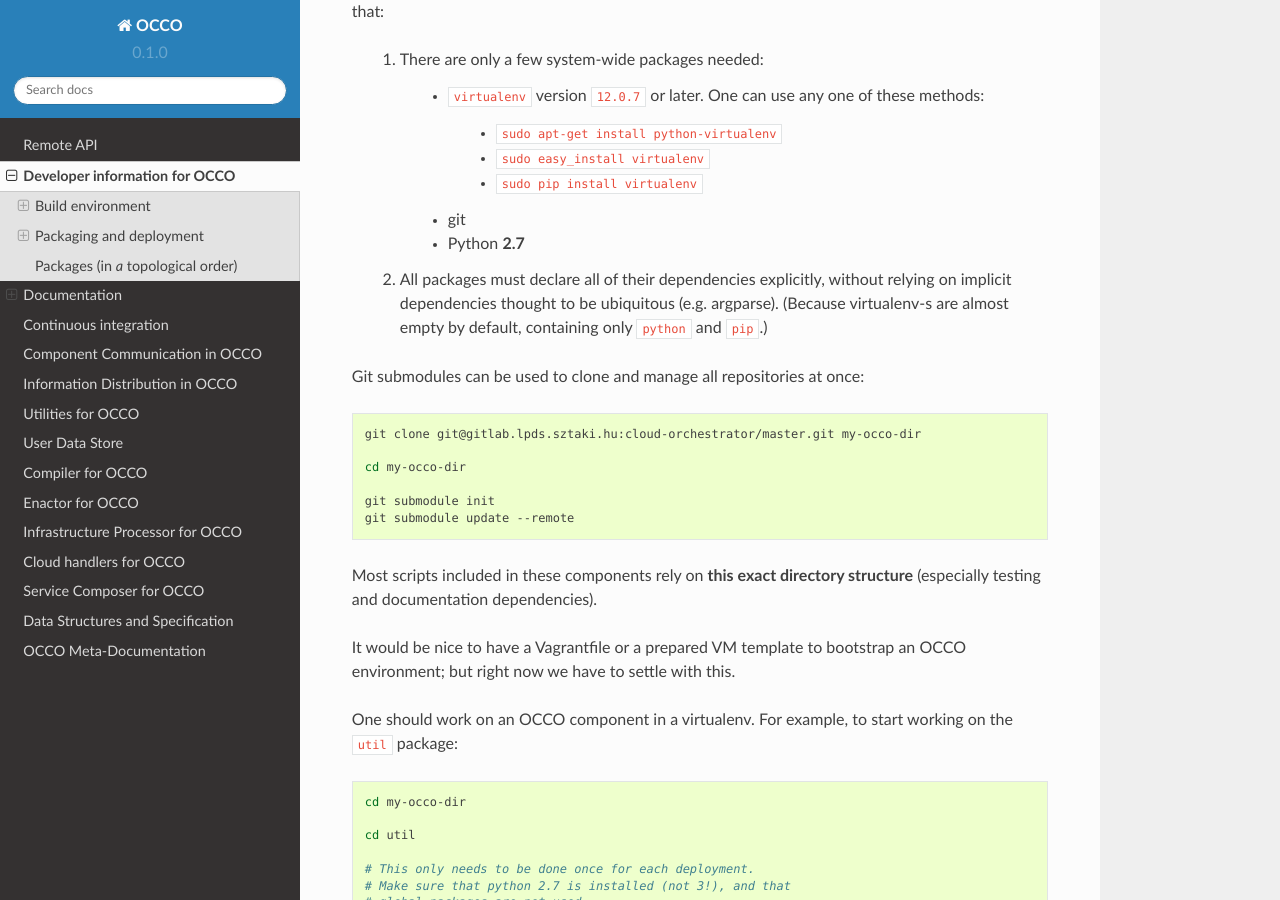
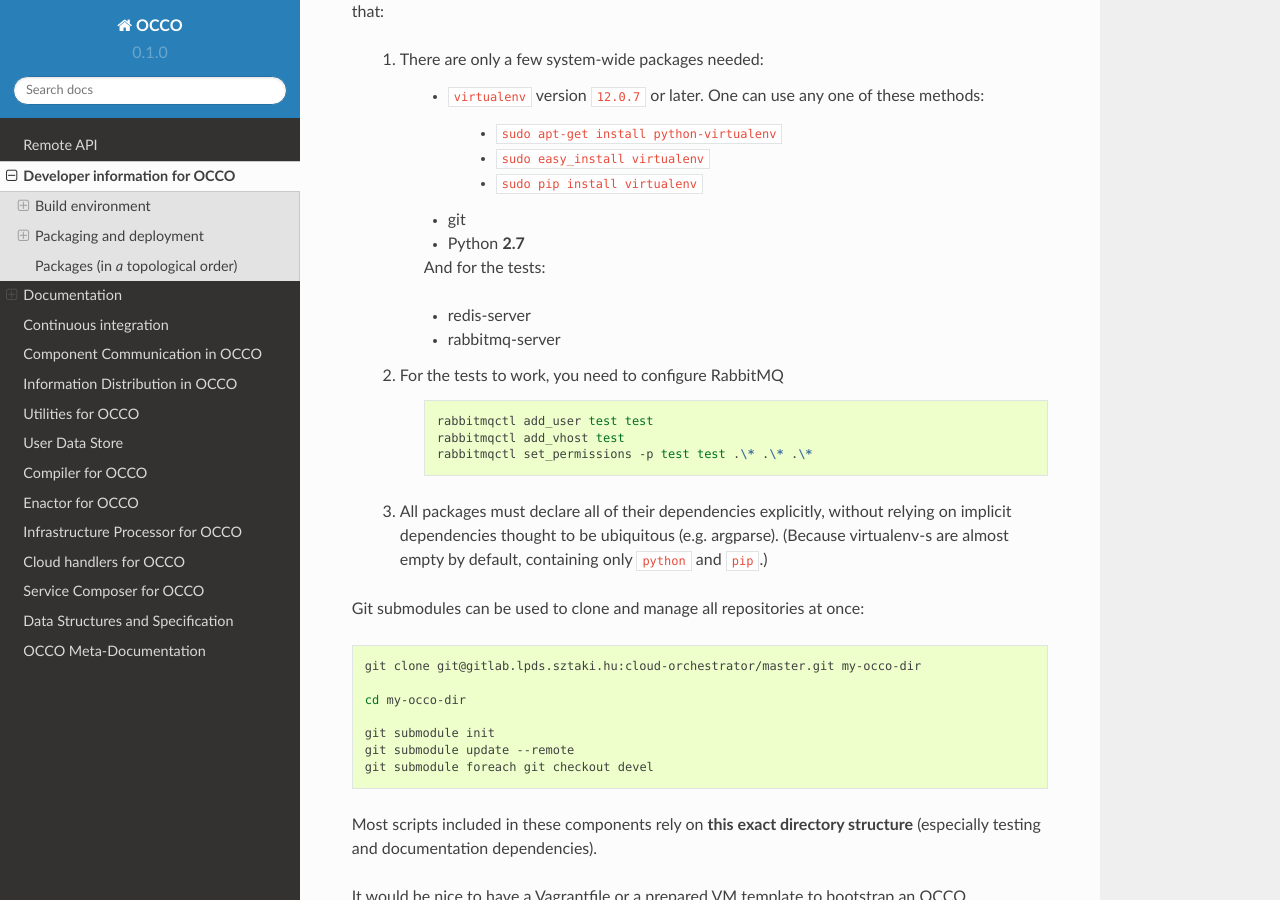
Before and after one commit to occopus/docs, a Sphinx documentation site: the page built from sphinx/source/packages.rst, in a window 1280 px wide and 900 px high, scrolled down 388 px. Built offline with Sphinx 7.4.7 and the Read the Docs theme 2.0.0, drawn with Linux system fonts in a browser that asks for light colours; formulas are drawn with MathJax 3.

Commit message:
Fix install instructions

```diff
--- a/sphinx/source/packages.rst
+++ b/sphinx/source/packages.rst
@@ -34,6 +34,19 @@ circumstances. This implies that:
          * git
          * Python **2.7**
 
+         And for the tests:
+
+         * redis-server
+         * rabbitmq-server
+
+    #. For the tests to work, you need to configure RabbitMQ
+
+        .. code:: bash
+
+            rabbitmqctl add_user test test
+            rabbitmqctl add_vhost test
+            rabbitmqctl set_permissions -p test test .\* .\* .\*
+
     #. All packages must declare all of their dependencies explicitly, without
        relying on implicit dependencies thought to be ubiquitous (e.g.
        argparse). (Because virtualenv-s are almost empty by default, containing
@@ -49,6 +62,7 @@ Git submodules can be used to clone and manage all repositories at once:
 
     git submodule init
     git submodule update --remote
+    git submodule foreach git checkout devel
 
 Most scripts included in these components rely on **this exact directory
 structure** (especially testing and documentation dependencies).
```
